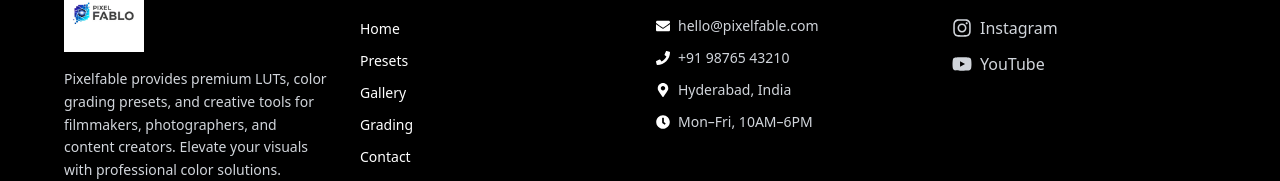
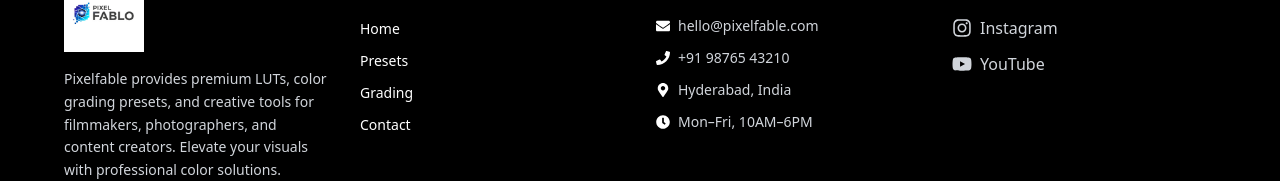
Before and after one commit to adbhargav/pixel, a React (Vite) app: page /grading in a window 1280 px wide. Shown: the part 868-1049 px from the top of the page. Built offline with nearby package versions, Linux system fonts and the light colour scheme.

Commit message:
Footer.jsx

```diff
--- a/src/components/Footer.jsx
+++ b/src/components/Footer.jsx
@@ -35,7 +35,6 @@ const Footer = () => {
           <ul className="space-y-2">
             <li><a href="/" className="text-sm hover:text-gray-400 transition">Home</a></li>
             <li><a href="/presets" className="text-sm hover:text-gray-400 transition">Presets</a></li>
-            <li><a href="/gallery" className="text-sm hover:text-gray-400 transition">Gallery</a></li>
             <li><a href="/grading" className="text-sm hover:text-gray-400 transition">Grading</a></li>
             <li><a href="/contact" className="text-sm hover:text-gray-400 transition">Contact</a></li>
           </ul>
```
